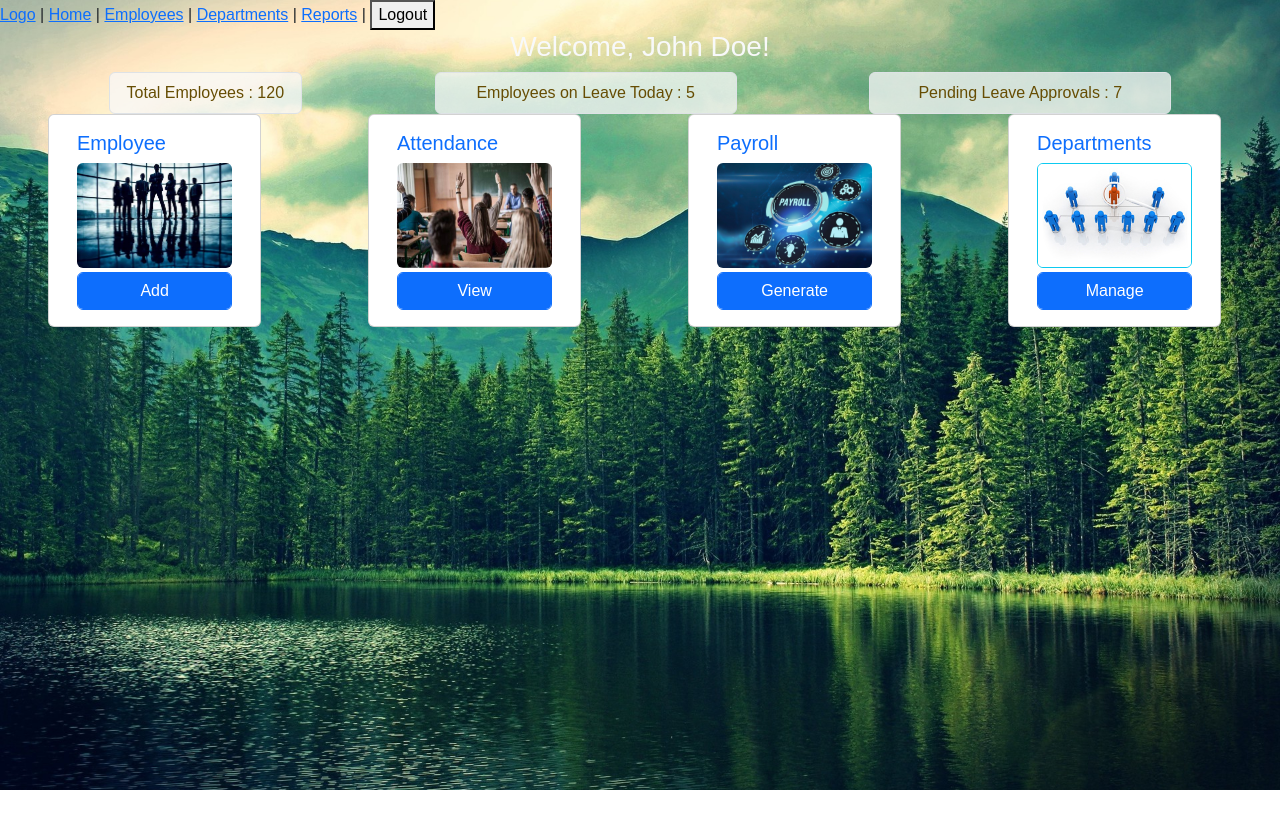
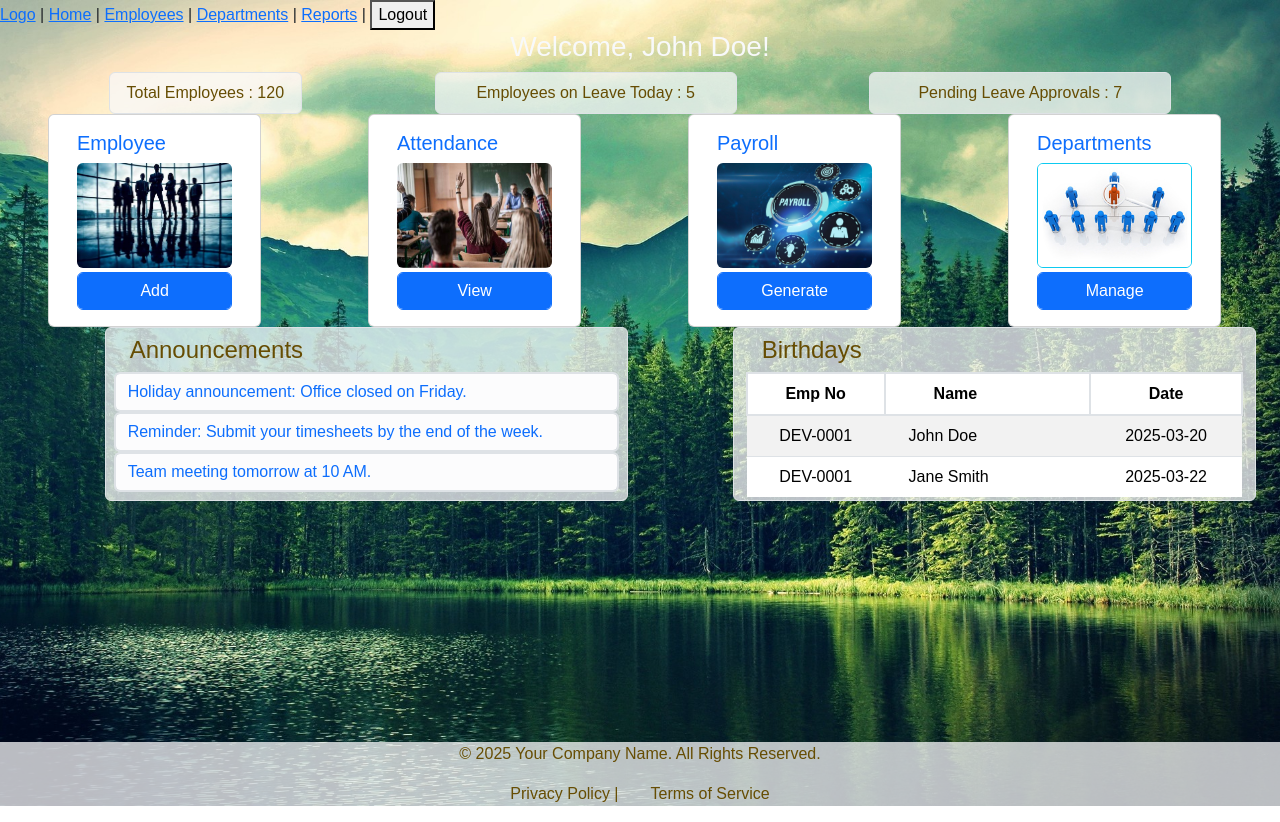
Before and after one commit to NGAL-LAY/emp_react_python, a React (Create React App) app: page / in a window 1280 px wide. Before the commit the page ends 800 px from the top, so only its background shows below. Built offline with nearby package versions, Linux system fonts and the light colour scheme; sample sign-in values are in the browser's storage.

Commit message:
footer create

```diff
--- a/src/App.js
+++ b/src/App.js
@@ -8,9 +8,7 @@ import AuthService from './services/authService';
 
 const App = () => {
   const [isAuthenticated, setIsAuthenticated] = useState(AuthService.isAuthenticated());
-
   const handleLogin = () => setIsAuthenticated(AuthService.isAuthenticated());
-
   const handleLogout = () => {
     AuthService.logout();
     setIsAuthenticated(false);
@@ -54,6 +52,21 @@ const App = () => {
         </>
       )}
     </Routes>
+
+    <footer className="bg-light bg-opacity-75 text-center">
+    <div className="container">
+    <p className='text-warning-emphasis'>&copy; 2025 Your Company Name. All Rights Reserved.</p>
+    <p>
+      <a href="/privacy" className="text-warning-emphasis me-3">
+        Privacy Policy |
+      </a>
+
+      <a href="/terms" className="text-warning-emphasis ms-3">
+        Terms of Service
+      </a>
+    </p>
+  </div>
+    </footer>
   </>
   );
 };
--- a/src/pages/Home.js
+++ b/src/pages/Home.js
@@ -3,6 +3,7 @@ import employeeImage from '../assets/images/Employee.jpg';
 import AttendanceImage from '../assets/images/Attendance.jpg';
 import PayrollImage from '../assets/images/Payroll.jpg';
 import DepartmentImage from '../assets/images/Department.jpg';
+import "../styles/home.css";
 
 const Home = () => {
   const userName = "John Doe";
@@ -11,11 +12,25 @@ const Home = () => {
     todayLev: 5,
     pendingLev: 7
   }
+  const announcements = [
+    'Holiday announcement: Office closed on Friday.',
+    'Reminder: Submit your timesheets by the end of the week.',
+    'Team meeting tomorrow at 10 AM.',
+  ];
+  const birthdays = [
+    { name: 'John Doe', date: '2025-03-20' },
+    { name: 'Jane Smith', date: '2025-03-22' },
+    { name: 'Mark Johnson', date: '2025-03-25' },
+    { name: 'Emma Brown', date: '2025-03-30' },
+  ];
   return (
     <div className='body_div_height'>
+      {/* user */}
       <div className='text-center text-light'>
         <h3>Welcome, {userName}!</h3>
       </div>
+
+      {/* employee info */}
       <div className='row'>
         <div className='col-2 offset-1'>
           <div className="p-2 border rounded text-center bg-light bg-opacity-75 text-warning-emphasis">Total Employees : {userSats.totalEmp}</div>
@@ -88,7 +103,39 @@ const Home = () => {
       </div>
       </div>
 
-
+      {/* announce and birthdays */}
+      <div className='row container-fluid'>
+        <div className='col-5 offset-1 bg-light bg-opacity-75 border rounded p-2'>
+          <h4 className='text-warning-emphasis ms-3'>Announcements</h4>
+            {announcements.map((announce,index)=>(
+              <label className='form-control bg-light-subtle border-2 text-primary' key={index}>{announce}</label>
+            ))}
+        </div>
+        <div className='col-5 offset-1 bg-light bg-opacity-75 border rounded pt-2'>
+          <h4 className='text-warning-emphasis ms-3'>Birthdays</h4>
+          <div className='birthday_table_wrapper'>
+            <table className='table table-striped'>
+              <thead className='bg-dark-subtle border-2'>
+                <tr>
+                <th className='text-center border-2'>Emp No</th>
+                <th className='ps-5 border-2'>Name</th>
+                <th className='text-center border-2'>Date</th>
+                </tr>
+              </thead>
+              <tbody>
+                {birthdays.map((birthday, index)=>(
+                  <tr key={index} className='bg-light-subtle text-primary'>
+                    <td className='text-center'>DEV-0001</td>
+                    <td className='ps-4'>{birthday.name}</td>
+                    <td className='text-center'>{birthday.date}</td>
+                  </tr>
+                ))
+                }
+              </tbody>
+            </table>
+          </div>
+        </div>
+      </div>
     </div>
   );
 }
--- a/src/styles/global.css
+++ b/src/styles/global.css
@@ -9,5 +9,5 @@ body {
   }
 
   .body_div_height{
-    height: 95vh;
+    height: 87vh;
   }
--- /dev/null
+++ b/src/styles/home.css
@@ -0,0 +1,4 @@
+.birthday_table_wrapper{
+    max-height: 125px;
+    overflow-y: auto;
+}
```
